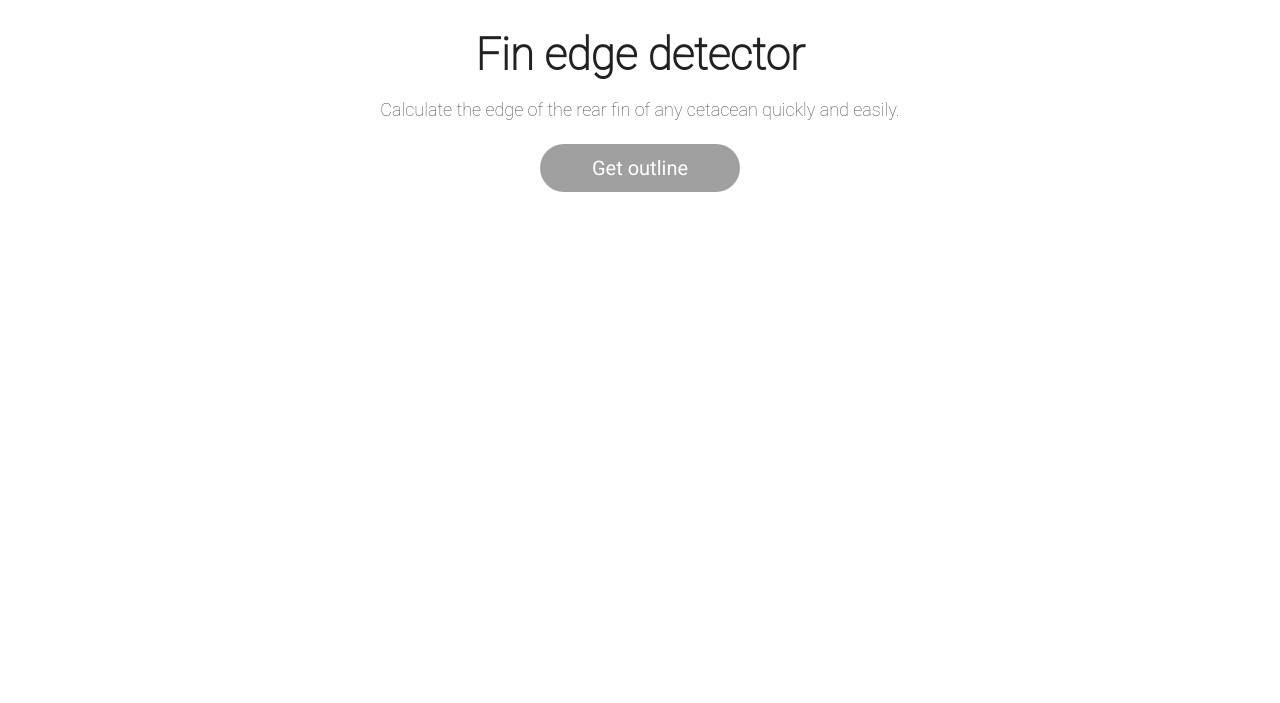
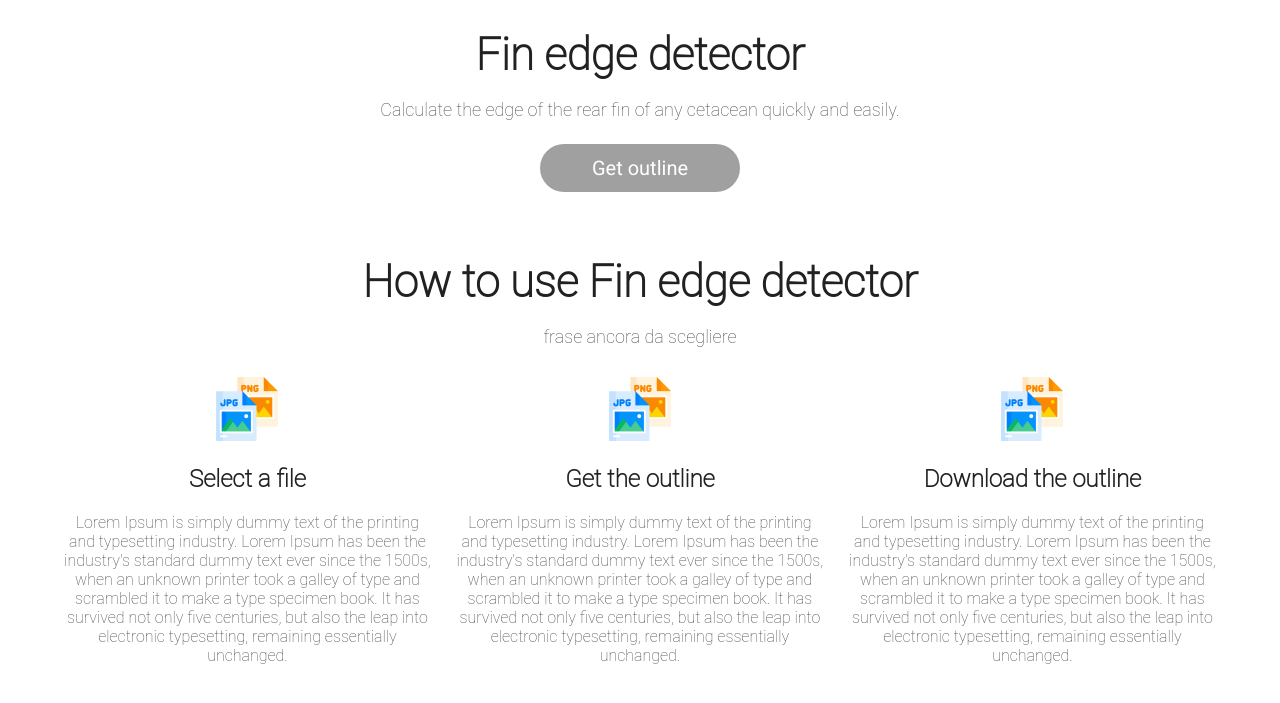
Before and after one commit to ApulianGCC/FinEdgeDetectionPlatform, a Flask app: template templates/index.html in a window 1280 px wide. Shown: the part 47-750 px from the top of the page. Run offline with Flask 2, Linux system fonts and the light colour scheme; the template is opened without the code that fills it, so the values that code supplies are empty.

Commit message:
fix grafici

```diff
--- a/static/styles/main.css
+++ b/static/styles/main.css
@@ -204,3 +204,27 @@ body {
   opacity: 0.7;
   border-radius: 50%;
 }
+
+@media screen and (max-width: 600px) {
+  .column {
+    width: 100%;
+  }
+}
+
+.column {
+  text-align: center;
+  float: left;
+  width: 33.33%;
+  padding: 12px;
+}
+
+.row{
+  margin-left: 4%;
+  margin-right: 4%;
+}
+/* Clear floats after the columns */
+.row:after {
+  content: "";
+  display: table;
+  clear: both;
+}
--- a/templates/index.html
+++ b/templates/index.html
@@ -19,6 +19,34 @@
 
     </div>
 
+    <div>
+        <h1 class="title-text" style="font-size:44px; margin-bottom:0px; margin-top:64px"> How to use Fin edge detector</h1>
+        <p class="body-text" style="font-size: 18px">frase ancora da scegliere</p>
+
+        <div class="row">
+              <div class="column">
+                    <img src="static/res/file-format.png" width="64px" height="64px"/>
+                    <h2 class="title-text">Select a file</h2>
+                    <p class="body-text">
+                        Lorem Ipsum is simply dummy text of the printing and typesetting industry. Lorem Ipsum has been the industry's standard dummy text ever since the 1500s, when an unknown printer took a galley of type and scrambled it to make a type specimen book. It has survived not only five centuries, but also the leap into electronic typesetting, remaining essentially unchanged.
+                    </p>
+              </div>
+              <div class="column">
+                    <img src="static/res/file-format.png" width="64px" height="64px"/>
+                    <h2 class="title-text">Get the outline</h2>
+                    <p class="body-text">
+                        Lorem Ipsum is simply dummy text of the printing and typesetting industry. Lorem Ipsum has been the industry's standard dummy text ever since the 1500s, when an unknown printer took a galley of type and scrambled it to make a type specimen book. It has survived not only five centuries, but also the leap into electronic typesetting, remaining essentially unchanged.
+                    </p>
+              </div>
+              <div class="column">
+                    <img src="static/res/file-format.png" width="64px" height="64px"/>
+                    <h2 class="title-text">Download the outline</h2>
+                    <p class="body-text">
+                        Lorem Ipsum is simply dummy text of the printing and typesetting industry. Lorem Ipsum has been the industry's standard dummy text ever since the 1500s, when an unknown printer took a galley of type and scrambled it to make a type specimen book. It has survived not only five centuries, but also the leap into electronic typesetting, remaining essentially unchanged.
+                    </p>
+              </div>
+        </div>
+    </div>
 
 
 
@@ -29,7 +57,7 @@
     {{ dropzone.config(custom_options='
                 thumbnailWidth: 200,
                 thumbnailHeight: 200,
-                thumbnailMethod: "contain",
+                thumbnailMethod: "crop",
                 addRemoveLinks: true,
 
                 success: function(file, response) {
```
Also changed, not shown: static/res/file-format.png (added).
